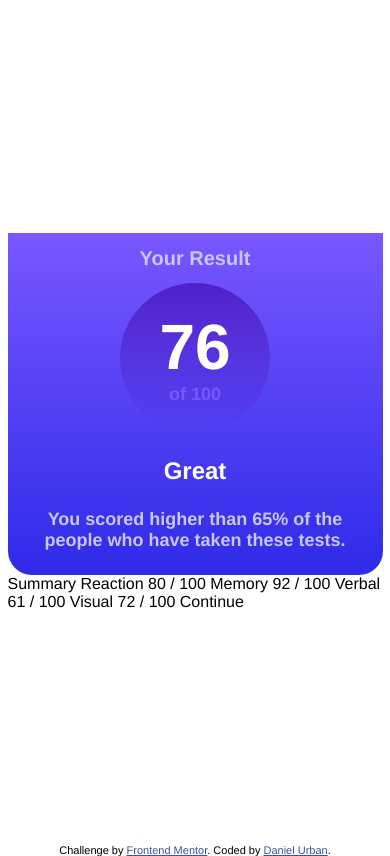
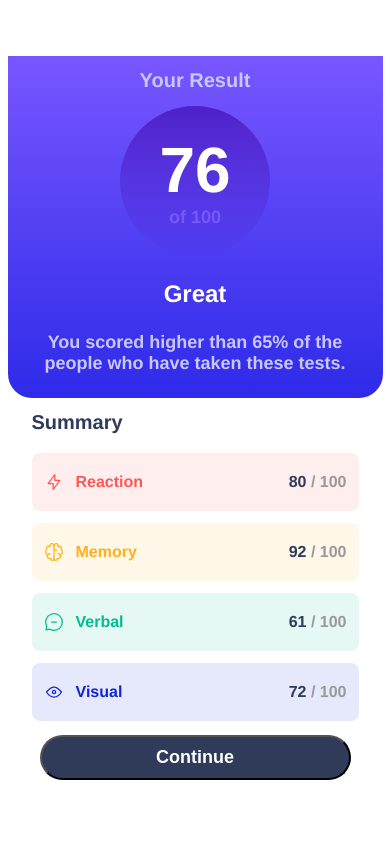
Before and after one commit to Durban86/frontendmentor-results-component, a plain HTML site: page index.html in a window 390 px wide. Drawn offline with Linux system fonts and the light colour scheme.

Commit message:
completed mobile layout

```diff
--- a/index.html
+++ b/index.html
@@ -21,22 +21,29 @@
       <p class="percentile">You scored higher than 65% of the people who have taken these tests.</p>
     </div>
     <div class="summary">
-      Summary
-      Reaction
-      80 / 100
-      Memory
-      92 / 100
-      Verbal
-      61 / 100
-      Visual
-      72 / 100
-      Continue
+      <h1>Summary</h1>
+      <div class="reaction">
+        <img src="assets/images/icon-reaction.svg" alt="reaction icon">
+        <p>Reaction</p>
+        <p class="right">80 <span>/ 100</span></p>
+      </div>
+      <div class="memory">
+        <img src="assets/images/icon-memory.svg" alt="memory icon">
+        <p>Memory</p>
+        <p class="right">92 <span>/ 100</span></p>
+      </div>
+      <div class="verbal">
+        <img src="assets/images/icon-verbal.svg" alt="verbal icon">
+        <p>Verbal</p>
+        <p class="right">61 <span>/ 100</span></p>
+      </div>
+      <div class="visual">
+        <img src="assets/images/icon-visual.svg" alt="visual icon">
+        <p>Visual</p>
+        <p class="right">72 <span>/ 100</span></p>
+      </div>
+      <button>Continue</button>
     </div>
 </main>
-
-  <footer class="attribution">
-    Challenge by <a href="https://www.frontendmentor.io?ref=challenge" target="_blank">Frontend Mentor</a>.
-    Coded by <a href="#">Daniel Urban</a>.
-  </footer>
 </body>
 </html>
--- a/style.css
+++ b/style.css
@@ -73,6 +73,81 @@ body {
 
 }
 
+.summary {
+    display: flex;
+    flex-direction: column;
+    padding: 0 24px;
+}
+
+.summary > h1 {
+    font-size: 20px;
+    color: hsl(224, 30%, 27%);
+
+}
+
+.reaction,
+.memory,
+.verbal,
+.visual {
+    display: flex;
+    justify-content: flex-start;
+    align-items: center;
+    border-radius: 8px;
+    padding: 4px 12px;
+    margin: 6px 0;
+}
+
+.right {
+    margin-left: auto;
+    color: hsl(224, 30%, 27%);
+}
+
+.right > span {
+    color: hsl(0, 0%, 60%);
+}
+
+.summary img {
+    margin-right: 12px;
+}
+
+.reaction {
+    background-color: hsla(0, 100%, 67%, .1);
+    color: hsl(0, 100%, 67%);
+    font-weight: 700;
+}
+
+.memory {
+    background-color: hsla(39, 100%, 56%, .1);
+    color: hsl(39, 100%, 56%);
+    font-weight: 700;
+}
+
+.verbal {
+    background-color: hsla(166, 100%, 37%, .1);
+    color: hsl(166, 100%, 37%);
+    font-weight: 700;
+}
+
+.visual {
+    background-color: hsla(234, 85%, 45%, .1)   ;
+    color: hsl(234, 85%, 45%);
+    font-weight: 700;
+}
+
+.summary > button {
+    padding: 10px;
+    background-color: hsl(224, 30%, 27%);
+    color:hsl(0, 0%, 100%);
+    font-size: 18px;
+    font-weight: 700;
+    border-radius: 25px;
+    margin: 8px;
+}
+
+.summary > button:hover {
+    background-color: hsl(241, 81%, 54%);
+
+}
 
 .attribution {
     font-size: 11px;
```
